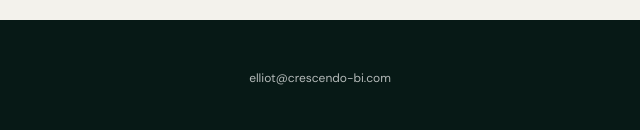
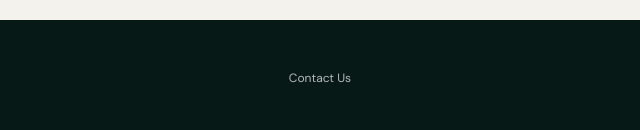
Before and after one commit to elliotsneider/crescendo-bi.com, a plain HTML site: page index.html in a window 1280 px wide. Shown: the part 3971-4101 px from the top of the page, 320-960 px from the left. Drawn offline with Linux system fonts and the light colour scheme.

Commit message:
contact us

```diff
--- a/index.html
+++ b/index.html
@@ -100,7 +100,7 @@
 
   <footer>
     <a class="brand" href="#top"><span class="mark" aria-hidden="true"><i></i><i></i><i></i></span><span>Crescendo <b>BI</b></span></a>
-    <p><a class="footer-contact" href="mailto:elliot@crescendo-bi.com">elliot@crescendo-bi.com</a></p>
+    <p><a class="footer-contact" href="mailto:elliot@crescendo-bi.com">Contact Us</a></p>
     <p>© <span id="year"></span> Crescendo BI</p>
   </footer>
   <script>
```
